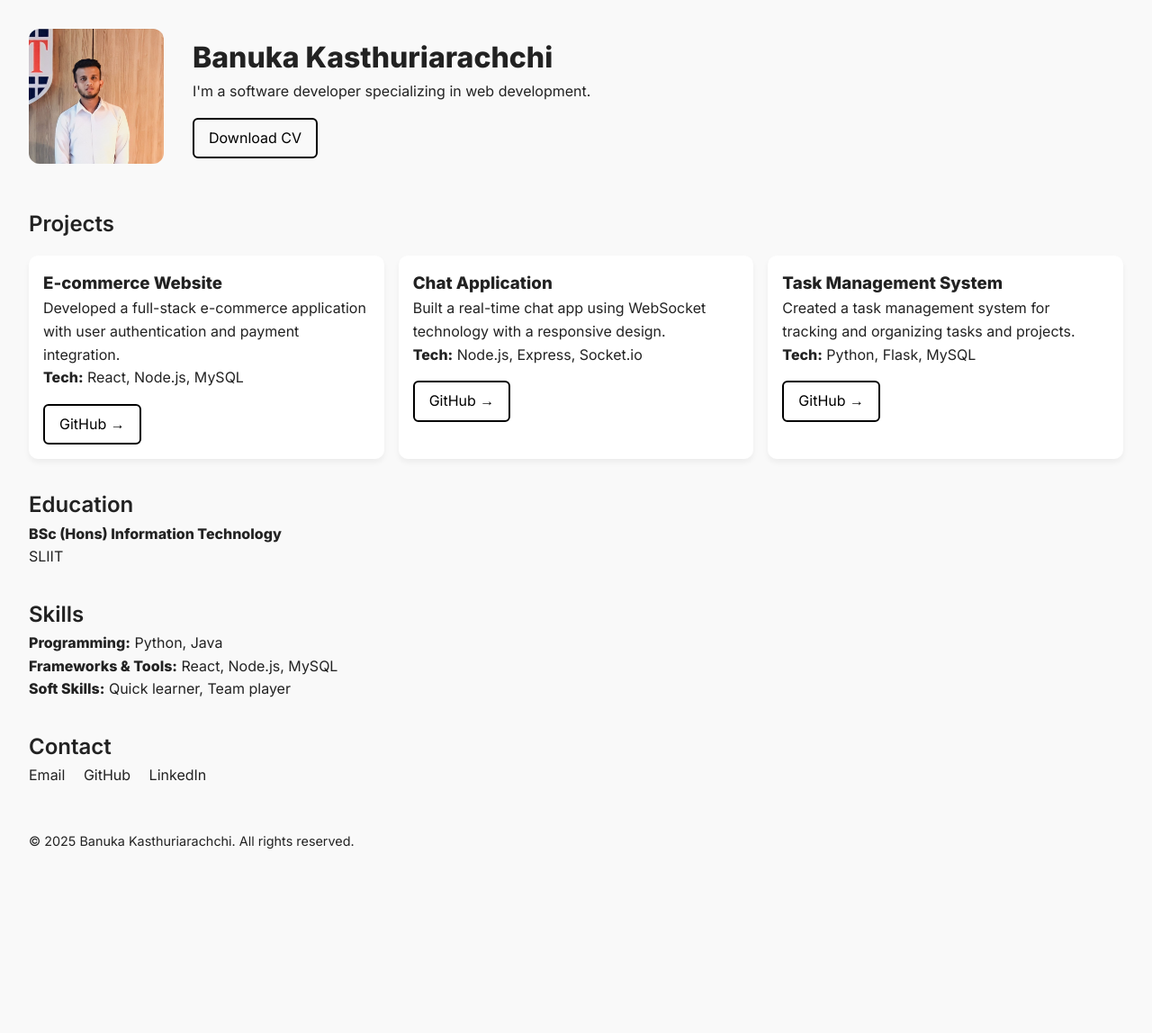
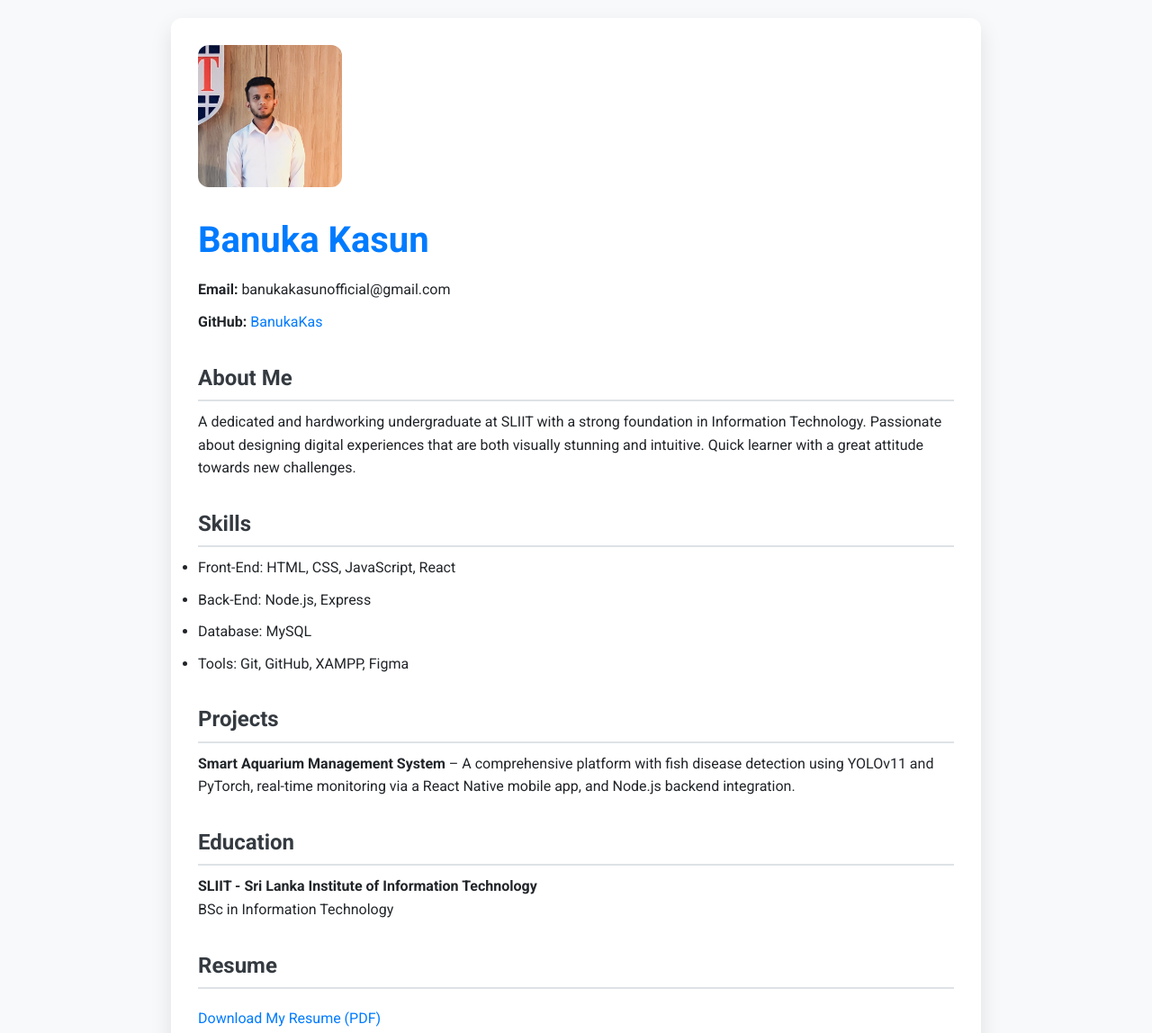
Before and after one commit to BanukaKas/portfolio-site, a plain HTML site: page index.html in a window 1280 px wide. Shown: the top 1148 px of the page at 90% size. Before the commit the page ends 978 px from the top, so only its background shows below. Drawn offline with Linux system fonts and the light colour scheme.

Commit message:
Update index.html

```diff
--- a/index.html
+++ b/index.html
@@ -3,143 +3,95 @@
 <head>
   <meta charset="UTF-8" />
   <meta name="viewport" content="width=device-width, initial-scale=1.0" />
-  <title>Banuka Kasthuriarachchi - Portfolio</title>
-  <link href="https://fonts.googleapis.com/css2?family=Inter:wght@400;600;800&display=swap" rel="stylesheet">
+  <title>Banuka Kasun | Portfolio</title>
+  <link href="https://fonts.googleapis.com/css2?family=Roboto:wght@300;400;700&display=swap" rel="stylesheet" />
   <style>
     * {
       margin: 0;
       padding: 0;
       box-sizing: border-box;
-      font-family: 'Inter', sans-serif;
+      font-family: 'Roboto', sans-serif;
     }
     body {
-      background-color: #f9f9f9;
-      color: #222;
+      background: #f8f9fa;
+      color: #212529;
       line-height: 1.6;
-      padding: 2rem;
-      animation: fadeIn 1.5s ease-in;
+      padding: 20px;
+      animation: fadeIn 1s ease-in;
     }
     @keyframes fadeIn {
-      0% { opacity: 0; transform: translateY(20px); }
-      100% { opacity: 1; transform: translateY(0); }
+      from { opacity: 0; transform: translateY(20px); }
+      to { opacity: 1; transform: translateY(0); }
     }
-    header {
-      display: flex;
-      align-items: center;
-      gap: 2rem;
-      margin-bottom: 3rem;
+    .container {
+      max-width: 900px;
+      margin: 0 auto;
+      background: #fff;
+      padding: 30px;
+      border-radius: 12px;
+      box-shadow: 0 10px 25px rgba(0, 0, 0, 0.1);
     }
-    header img {
-      width: 150px;
-      height: 150px;
-      object-fit: cover;
+    .profile-img {
+      width: 160px;
       border-radius: 12px;
+      margin-bottom: 20px;
     }
     h1 {
-      font-size: 2rem;
-      font-weight: 800;
+      font-size: 2.5rem;
+      color: #007BFF;
     }
     h2 {
       font-size: 1.5rem;
-      margin-top: 2rem;
-      font-weight: 600;
+      margin-top: 30px;
+      color: #343a40;
+      border-bottom: 2px solid #dee2e6;
+      padding-bottom: 5px;
     }
-    .btn {
-      margin-top: 1rem;
-      display: inline-block;
-      padding: 0.5rem 1rem;
-      border: 2px solid #000;
+    p, li {
+      font-size: 1rem;
+      margin: 10px 0;
+    }
+    a {
+      color: #007BFF;
       text-decoration: none;
-      color: #000;
-      border-radius: 6px;
-      transition: all 0.3s ease;
     }
-    .btn:hover {
-      background-color: #000;
-      color: #fff;
+    a:hover {
+      text-decoration: underline;
     }
-    .section {
-      margin-top: 2rem;
-    }
-    .card-container {
-      display: flex;
-      flex-wrap: wrap;
-      gap: 1rem;
-      margin-top: 1rem;
-    }
-    .card {
-      background: #fff;
-      padding: 1rem;
-      border-radius: 10px;
-      box-shadow: 0 4px 6px rgba(0,0,0,0.05);
-      flex: 1 1 30%;
-    }
-    .footer {
-      margin-top: 3rem;
-      font-size: 0.9rem;
-    }
-    .contact a {
-      color: #222;
-      text-decoration: none;
-      margin-right: 1rem;
+    .resume-link {
+      margin-top: 20px;
     }
   </style>
 </head>
 <body>
-  <header>
-    <img src="IMG_20240319_133532.jpg" alt="Banuka" />
-    <div>
-      <h1>Banuka Kasthuriarachchi</h1>
-      <p>I'm a software developer specializing in web development.</p>
-      <a class="btn" href="Banuka_resume .pdf" download>Download CV</a>
-    </div>
-  </header>
+  <div class="container">
+    <img src="IMG_20240319_133532.jpg" alt="Banuka Kasun" class="profile-img" />
+    <h1>Banuka Kasun</h1>
+    <p><strong>Email:</strong> banukakasunofficial@gmail.com</p>
+    <p><strong>GitHub:</strong> <a href="https://github.com/BanukaKas" target="_blank">BanukaKas</a></p>
 
-  <section class="section">
+    <h2>About Me</h2>
+    <p>A dedicated and hardworking undergraduate at SLIIT with a strong foundation in Information Technology. Passionate about designing digital experiences that are both visually stunning and intuitive. Quick learner with a great attitude towards new challenges.</p>
+
+    <h2>Skills</h2>
+    <ul>
+      <li>Front-End: HTML, CSS, JavaScript, React</li>
+      <li>Back-End: Node.js, Express</li>
+      <li>Database: MySQL</li>
+      <li>Tools: Git, GitHub, XAMPP, Figma</li>
+    </ul>
+
     <h2>Projects</h2>
-    <div class="card-container">
-      <div class="card">
-        <h3>E-commerce Website</h3>
-        <p>Developed a full-stack e-commerce application with user authentication and payment integration.</p>
-        <p><strong>Tech:</strong> React, Node.js, MySQL</p>
-        <a href="https://github.com/BanukaKas" class="btn">GitHub →</a>
-      </div>
-      <div class="card">
-        <h3>Chat Application</h3>
-        <p>Built a real-time chat app using WebSocket technology with a responsive design.</p>
-        <p><strong>Tech:</strong> Node.js, Express, Socket.io</p>
-        <a href="https://github.com/BanukaKas" class="btn">GitHub →</a>
-      </div>
-      <div class="card">
-        <h3>Task Management System</h3>
-        <p>Created a task management system for tracking and organizing tasks and projects.</p>
-        <p><strong>Tech:</strong> Python, Flask, MySQL</p>
-        <a href="https://github.com/BanukaKas" class="btn">GitHub →</a>
-      </div>
-    </div>
-  </section>
+    <p><strong>Smart Aquarium Management System</strong> – A comprehensive platform with fish disease detection using YOLOv11 and PyTorch, real-time monitoring via a React Native mobile app, and Node.js backend integration.</p>
 
-  <section class="section">
     <h2>Education</h2>
-    <p><strong>BSc (Hons) Information Technology</strong><br />SLIIT<br /></p>
-  </section>
+    <p><strong>SLIIT - Sri Lanka Institute of Information Technology</strong><br />
+    BSc in Information Technology</p>
 
-  <section class="section">
-    <h2>Skills</h2>
-    <p><strong>Programming:</strong> Python, Java<br />
-    <strong>Frameworks & Tools:</strong> React, Node.js, MySQL<br />
-    <strong>Soft Skills:</strong> Quick learner, Team player</p>
-  </section>
-
-  <section class="section contact">
-    <h2>Contact</h2>
-    <a href="mailto:banukakasthuriarachchi@gmail.com">Email</a>
-    <a href="https://github.com/BanukaKas">GitHub</a>
-    <a href="https://www.linkedin.com/in/banuka-kasthuriarachchi">LinkedIn</a>
-  </section>
-
-  <div class="footer">
-    <p>© 2025 Banuka Kasthuriarachchi. All rights reserved.</p>
+    <h2>Resume</h2>
+    <p class="resume-link">
+      <a href="Banuka_resume .pdf" download>Download My Resume (PDF)</a>
+    </p>
   </div>
 </body>
 </html>
```
